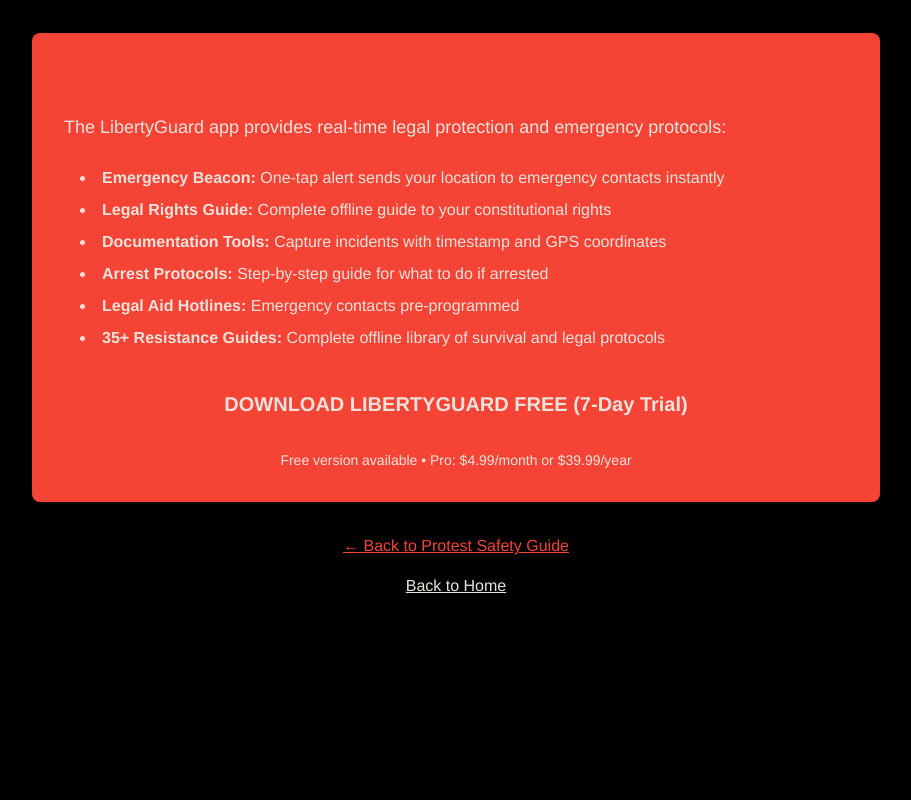
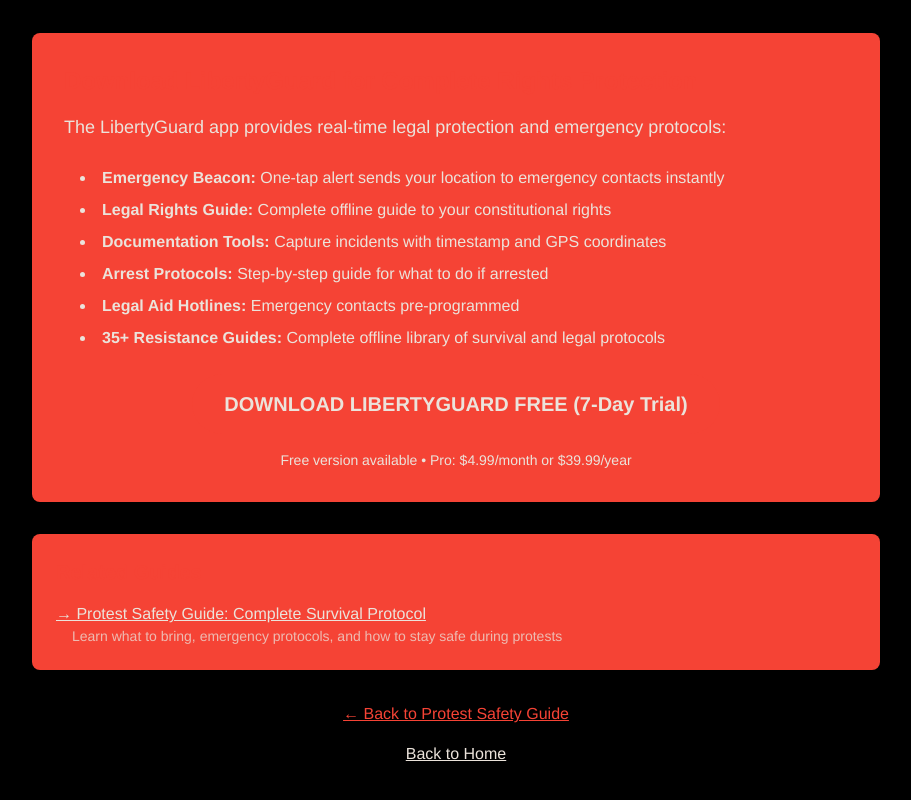
Before and after one commit to thedanperry/LibertyGuard-Website, a Next.js app: page /know-your-rights in a window 1280 px wide. Shown: the part 4350-5150 px from the top of the page, without its empty margins (184-1095 px from the left). Before the commit the page ends 5012 px from the top, so only its background shows below. Built offline with nearby package versions, Linux system fonts and the light colour scheme.

Commit message:
Add internal linking structure for better SEO and user navigation

```diff
--- a/src/app/know-your-rights/page.tsx
+++ b/src/app/know-your-rights/page.tsx
@@ -240,7 +240,19 @@
             </div>
           </section>
 
-          <div className="text-center mt-12 space-y-4">
+          <div className="mt-12 space-y-4">
+            <div className="bg-climate-red bg-opacity-10 p-6 rounded-lg mb-8">
+              <h3 className="text-xl font-bold text-climate-red mb-4">Related Guides</h3>
+              <ul className="space-y-3">
+                <li>
+                  <Link href="/protest-safety" className="text-climate-cream hover:text-climate-red transition-colors underline">
+                    → Protest Safety Guide: Complete Survival Protocol
+                  </Link>
+                  <p className="text-sm opacity-75 ml-4">Learn what to bring, emergency protocols, and how to stay safe during protests</p>
+                </li>
+              </ul>
+            </div>
+            <div className="text-center space-y-4">
               <Link href="/protest-safety" className="text-climate-red hover:text-climate-cream transition-colors underline block">
                 ← Back to Protest Safety Guide
               </Link>
@@ -251,5 +263,6 @@
           </div>
         </div>
       </div>
+    </div>
   );
 }
--- a/src/app/protest-safety/page.tsx
+++ b/src/app/protest-safety/page.tsx
@@ -209,10 +209,23 @@
             </ul>
           </section>
 
-          <div className="text-center mt-12">
-            <Link href="/" className="text-climate-red hover:text-climate-cream transition-colors underline">
-              ← Back to Home
-            </Link>
+          <div className="mt-12 space-y-4">
+            <div className="bg-climate-red bg-opacity-10 p-6 rounded-lg mb-8">
+              <h3 className="text-xl font-bold text-climate-red mb-4">Related Guides</h3>
+              <ul className="space-y-3">
+                <li>
+                  <Link href="/know-your-rights" className="text-climate-cream hover:text-climate-red transition-colors underline">
+                    → Know Your Rights: Complete Legal Guide for Activists
+                  </Link>
+                  <p className="text-sm opacity-75 ml-4">Learn your constitutional rights, what to say to police, and how to protect yourself legally</p>
+                </li>
+              </ul>
+            </div>
+            <div className="text-center">
+              <Link href="/" className="text-climate-red hover:text-climate-cream transition-colors underline">
+                ← Back to Home
+              </Link>
+            </div>
           </div>
         </div>
       </div>
```
Lines whose indentation alone changed are shown as unchanged.
